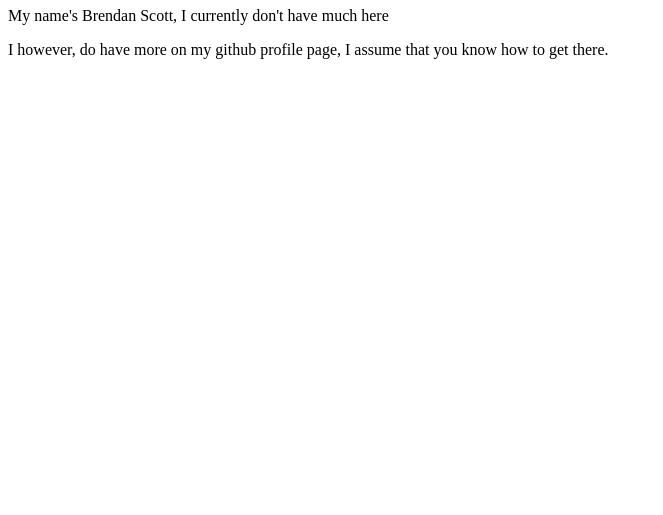
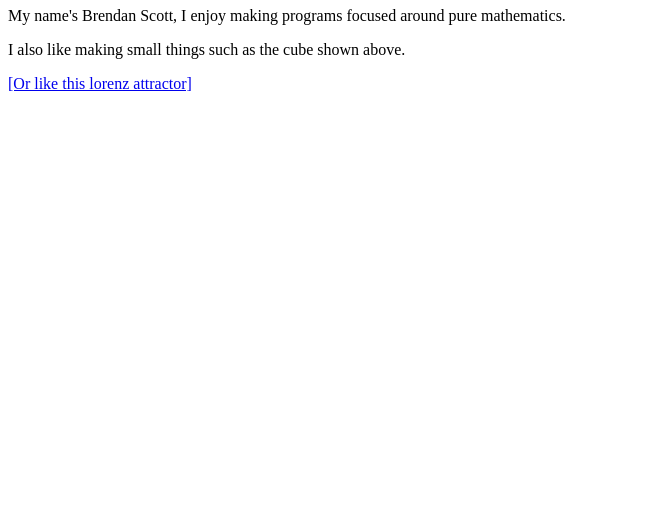
Before and after one commit to BrendanScott105/BrendanScott105.github.io, a plain HTML site: page index.html in a window 1280 px wide. Shown: the part 285-800 px from the top of the page, without its empty margins (0-663 px from the left). Drawn offline with Linux system fonts and the light colour scheme.

Commit message:
Update index.html

```diff
--- a/index.html
+++ b/index.html
@@ -27,7 +27,8 @@ l(); z.stroke()});
 </script>
 
 <h1>Hello!</h1>
-<p>My name's Brendan Scott, I currently don't have much here</p>
-<p>I however, do have more on my github profile page, I assume that you know how to get there.</p>
+<p>My name's Brendan Scott, I enjoy making programs focused around pure mathematics.</p>
+<p> I also like making small things such as the cube shown above.</p><a href="/lorenz.html">[Or like this lorenz attractor]</a>
+
 </body>
 </html>
```
